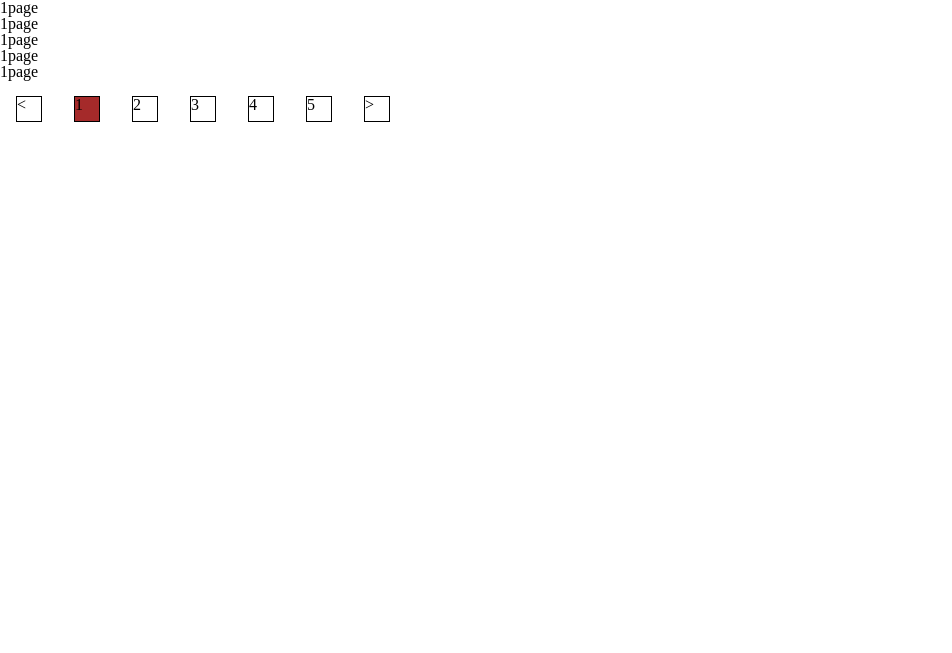
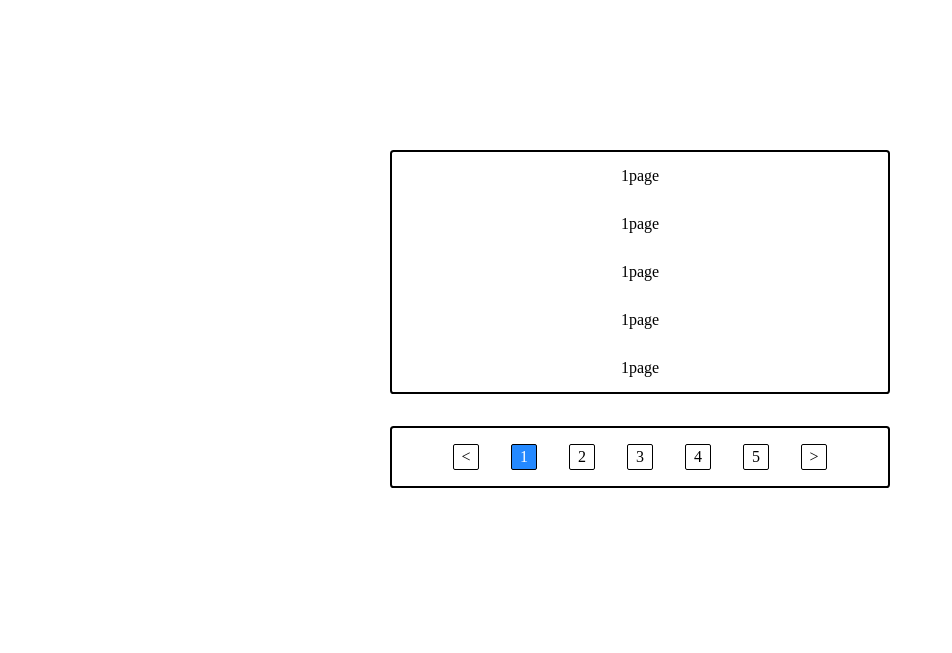
Before and after one commit to jdwns96/Web-Component, a plain HTML site: page Pagination/index.html in a window 1280 px wide. Shown: the whole page, without its empty margins (0-952 px from the left). Drawn offline with Linux system fonts and the light colour scheme.

Commit message:
pagination

```diff
--- a/Pagination/css/index.css
+++ b/Pagination/css/index.css
@@ -1,8 +1,44 @@
+.main {
+  position: absolute;
+  left: 50%;
+  top: 50%;
+  width: 500px;
+  height: 500px;
+  -ms-transform: translate(-50%, -50%);
+  -webkit-transform: translate(-50%, -50%);
+  -moz-transform: translate(-50%, -50%);
+  transform: translate(-50%, -50%);
+}
+
+.body {
+  border: 2px solid black;
+  border-radius: 0.225rem;
+  display: flex;
+  flex-direction: column;
+  justify-content: center;
+  align-items: center;
+}
+.body p {
+  margin: 1rem;
+}
+
+.pagination {
+  margin-top: 2rem;
+  border: 2px solid black;
+  border-radius: 0.225rem;
+  display: flex;
+  justify-content: center;
+}
+
 .pagination ul {
   display: flex;
   list-style: none;
 }
 .pagination ul li {
+  border-radius: 0.125rem;
+  display: flex;
+  justify-content: center;
+  align-items: center;
   width: 24px;
   height: 24px;
   border: 1px solid black;
@@ -11,5 +47,6 @@
 }
 
 .js-current-page {
-  background-color: brown;
+  background-color: #2489ff;
+  color: #fff;
 }
--- a/Pagination/index.html
+++ b/Pagination/index.html
@@ -9,7 +9,7 @@
     <link rel="stylesheet" href="./css/index.css" />
   </head>
   <body>
-    <div>
+    <div class="main">
       <div class="body"></div>
       <div class="pagination">
         <ul>
--- a/Pagination/js/data.js
+++ b/Pagination/js/data.js
@@ -41,110 +41,110 @@ const data = [
   },
   {
     id: 1,
-    name: "k",
+    name: "3page",
   },
   {
     id: 1,
-    name: "l",
+    name: "3page",
   },
   {
     id: 1,
-    name: "m",
+    name: "3page",
   },
   {
     id: 1,
-    name: "n",
+    name: "3page",
   },
   {
     id: 1,
-    name: "A",
+    name: "3page",
   },
   {
     id: 1,
-    name: "A",
+    name: "4page",
   },
   {
     id: 1,
-    name: "A",
+    name: "4page",
   },
   {
     id: 1,
-    name: "A",
+    name: "4page",
   },
   {
     id: 1,
-    name: "A",
+    name: "4page",
   },
   {
     id: 1,
-    name: "A",
+    name: "4page",
   },
   {
     id: 1,
-    name: "A",
+    name: "5page",
   },
   {
     id: 1,
-    name: "A",
+    name: "5page",
   },
   {
     id: 1,
-    name: "A",
+    name: "5page",
   },
   {
     id: 1,
-    name: "A",
+    name: "5page",
   },
   {
     id: 1,
-    name: "A",
+    name: "5page",
   },
   {
     id: 1,
-    name: "A",
+    name: "6page",
   },
   {
     id: 1,
-    name: "A",
+    name: "6page",
   },
   {
     id: 1,
-    name: "A",
+    name: "6page",
   },
   {
     id: 1,
-    name: "A",
+    name: "6page",
   },
   {
     id: 1,
-    name: "A",
+    name: "6page",
   },
   {
     id: 1,
-    name: "A",
+    name: "7page",
   },
   {
     id: 1,
-    name: "A",
+    name: "7page",
   },
   {
     id: 1,
-    name: "A",
+    name: "7page",
   },
   {
     id: 1,
-    name: "A",
+    name: "7page",
   },
   {
     id: 1,
-    name: "A",
+    name: "7page",
   },
   {
     id: 1,
-    name: "A",
+    name: "8page",
   },
   {
     id: 1,
-    name: "A",
+    name: "8page",
   },
 ];
--- a/Pagination/js/index.js
+++ b/Pagination/js/index.js
@@ -18,7 +18,6 @@ class App {
 
   /**
    * 필요한정보 현제 페이지, 전체 페이지
-   *
    */
   paginationAlgol() {
     let $paginationList;
@@ -83,6 +82,11 @@ class App {
   renderBody($node) {
     $node.innerHTML = ""; //reset
 
+    this.showData = this.data.slice(
+      (this.currentPage - 1) * this.SHOW_BODY_DATA_NUMBER,
+      this.currentPage * this.SHOW_BODY_DATA_NUMBER
+    );
+
     this.showData.forEach((elem, i) => {
       const $p = document.createElement("p");
       $p.textContent = elem.name;
@@ -101,23 +105,22 @@ class App {
 
   init() {
     this.maxPage = Math.ceil(this.data.length / this.SHOW_BODY_DATA_NUMBER); // 전체 데이터 수 구하기
-    this.showData = this.data.slice(
-      0,
-      this.currentPage * this.SHOW_BODY_DATA_NUMBER
-    ); // 보여줄 데이터 복사하기
-
-    console.log(this.maxPage);
-    console.log(this.showData);
 
     this.$pagi.addEventListener("click", (e) => {
+      e.stopPropagation();
       if (!(e.target.nodeName === "LI")) {
         return;
       }
-      this.currentPage = parseInt(e.target.textContent); // 현제 페이지 이동
-      this.showData = this.data.slice(
-        (this.currentPage - 1) * this.SHOW_BODY_DATA_NUMBER,
-        this.currentPage * this.SHOW_BODY_DATA_NUMBER
-      );
+      if (e.target.classList.contains("js-left-pagination")) {
+        // 왼쪽 버튼
+        this.currentPage !== 1 ? --this.currentPage : null;
+      } else if (e.target.classList.contains("js-right-pagination")) {
+        // 오른쪽 버튼
+        this.currentPage !== this.maxPage ? ++this.currentPage : null;
+      } else {
+        // 숫자 버튼
+        this.currentPage = parseInt(e.target.textContent); // 현제 페이지 이동
+      }
       this.reRender(); // 리렌더링;
     });
   }
```
Also changed, not shown: Pagination/pagination.png (added), 1 other file.
